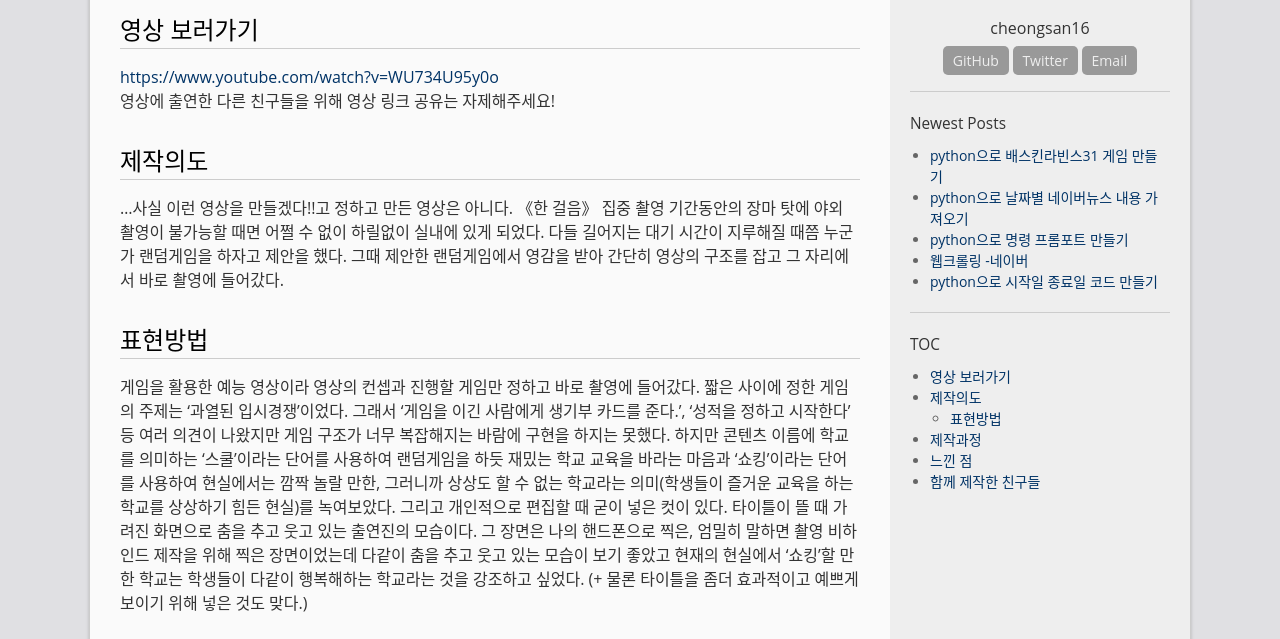
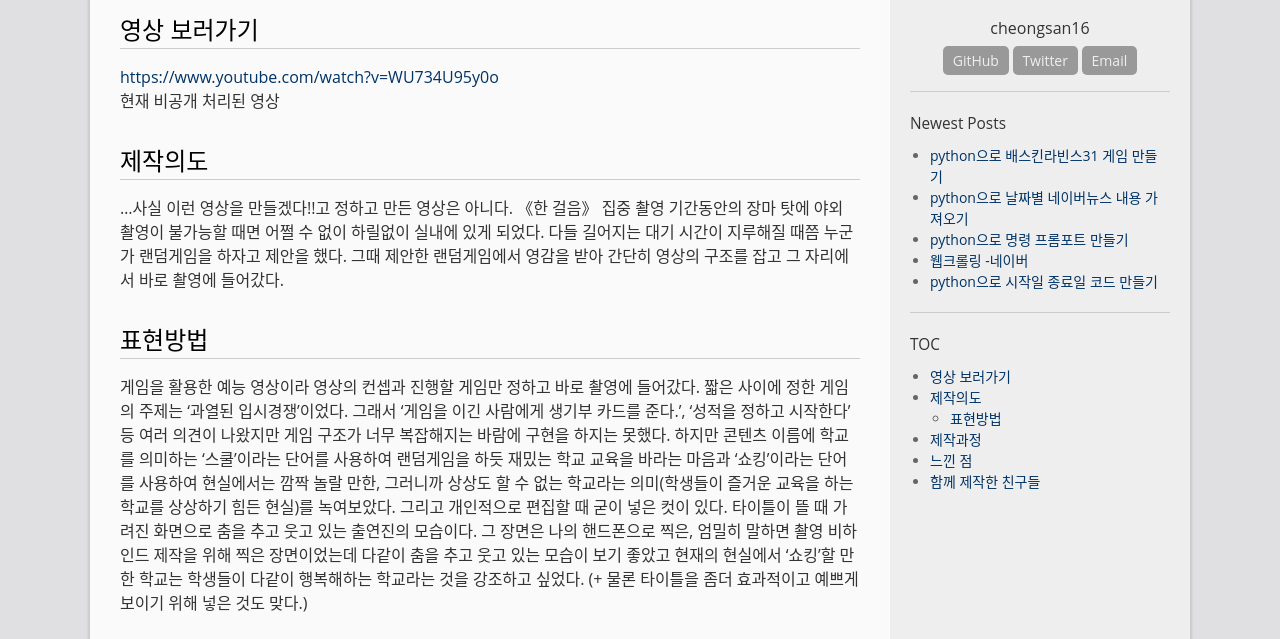
Before and after one commit to cheongsan16/cheongsan16.github.com, a Jekyll site: the page built from _posts/2019-08-25-shocking-school.md, in a window 1280 px wide and 900 px high, cut to the strip 261-900 px from the top of the window. Built offline with Jekyll 4.4.1, drawn with Linux system fonts in a browser that asks for light colours.

Commit message:
Update 2019-08-25-shocking-school.md

```diff
--- a/_posts/2019-08-25-shocking-school.md
+++ b/_posts/2019-08-25-shocking-school.md
@@ -8,7 +8,7 @@ permalink: /archivers/shock
 
 # 영상 보러가기
 [https://www.youtube.com/watch?v=WU734U95y0o](https://www.youtube.com/watch?v=WU734U95y0o)
-<br>영상에 출연한 다른 친구들을 위해 영상 링크 공유는 자제해주세요!
+<br>현재 비공개 처리된 영상
 
 # 제작의도
 
```
